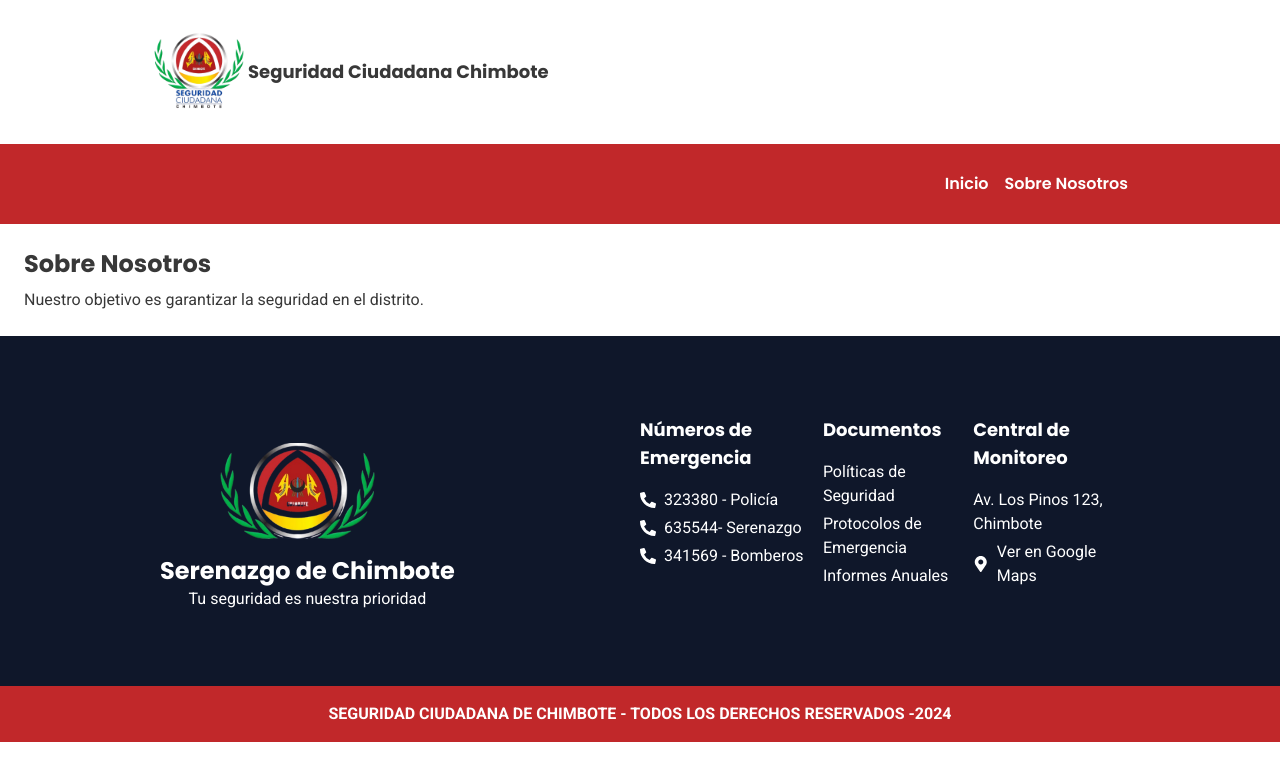
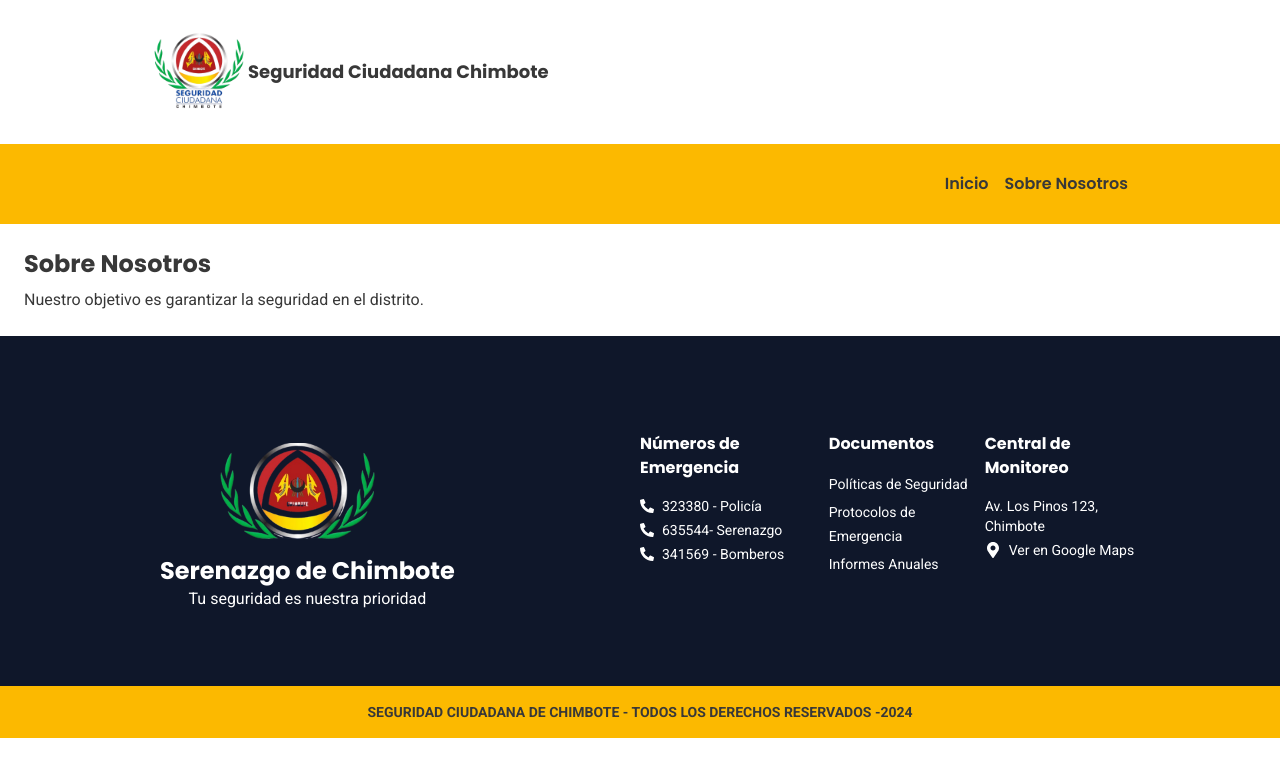
Before and after one commit to FernandoTelloL/landing-seguridad-ciudadana-chimbote, a React (Vite) app: page /about in a window 1280 px wide. Shown: the top 780 px of the page. Built offline with nearby package versions, Linux system fonts and the light colour scheme.

Commit message:
agregado organigrama

```diff
--- a/src/pages/HomePage.tsx
+++ b/src/pages/HomePage.tsx
@@ -2,6 +2,7 @@
 import { Banner } from "../components/Banner";
 import { HeroSection } from "../components/HeroSection";
 import { EmergencyNumbers } from "../sections/home-page/EmergencyNumbers";
+import { Organigrama } from "../sections/home-page/Organigrama";
 import { ReporteSemanal } from "../sections/home-page/ReporteSemanal";
 import { UltimasNoticias } from "../sections/home-page/UltimasNoticias";
 
@@ -17,6 +18,7 @@ export const HomePage: React.FC = () => {
       <UltimasNoticias />
       <EmergencyNumbers />
       <Banner backgroundImage="./assets/images/bg-blue.jpg" pngImage="./assets/images/sereno-caricatura.png" />
+      <Organigrama />
       <ReporteSemanal />
 
     </div>
--- /dev/null
+++ b/src/sections/home-page/Organigrama.tsx
@@ -0,0 +1,14 @@
+
+
+export const Organigrama: React.FC = () => {
+  return (
+    <>
+      <h2 className="text-[40px] font-bold text-center mt-24 mb-10">Organigrama</h2>
+      <div className="flex flex-col items-center justify-center">
+
+        <img className="w-[65%] py-3 px-16  border-4 border-gray-300 rounded-lg shadow-xl" src="./assets/images/organigrama.png" alt="Organigrama" />
+
+      </div>
+    </>
+  )
+}
--- a/src/sections/home-page/ReporteSemanal.tsx
+++ b/src/sections/home-page/ReporteSemanal.tsx
@@ -89,7 +89,7 @@ const videos = [
 
 export const ReporteSemanal: React.FC = () => {
   return (
-    <section className="py-20 ">
+    <section className="mt-24 pt-14 pb-20 bg-slate-100">
       <div className='w-[80vw] mx-auto'>
         <h2 className="text-4xl font-bold text-center text-gray-800 mb-12">REPORTE SEMANAL</h2>
 
@@ -121,7 +121,7 @@ export const ReporteSemanal: React.FC = () => {
                     className="w-full h-48 object-cover"
                   />
                   <div className="p-4">
-                    <h3 className="text-lg font-bold text-gray-800 mb-2">{video.title}</h3>
+                    <h3 className="text-base font-bold text-gray-800 mb-2">{video.title}</h3>
                     <p className="text-sm text-gray-500">{video.date}</p>
                   </div>
                 </a>
--- a/src/sections/home-page/UltimasNoticias.tsx
+++ b/src/sections/home-page/UltimasNoticias.tsx
@@ -75,10 +75,10 @@ export const UltimasNoticias: React.FC = () => {
               className="w-full h-48 object-cover"
             />
             <div className="p-4">
-              <p className="py-2 px-6 w-fit rounded-lg text-xs my-2 bg-red-personal-color text-white font-bold ">{noticia.fecha}</p>
+              <p className="py-2 px-6 w-fit rounded-lg text-xs my-2 bg-red-personal-color text-text-primary-color font-bold shadow-lg">{noticia.fecha}</p>
               <h3 className="text-xl font-bold my-4 ">{noticia.titulo.toUpperCase()}</h3>
               <p className="text-sm leading-6">{noticia.resumen}</p>
-              <Link to={`/noticia/${noticia.id}`} className=" block text-sm font-extrabold underline-offset-4 mt-4 text-red-personal-color underline">Leer más</Link>
+              <Link to={`/noticia/${noticia.id}`} className=" block text-sm font-extrabold underline-offset-4 mt-4 text-green-700 font-poppins underline">Leer más</Link>
             </div>
           </a>
         ))}
--- a/src/shared/components/Footer.tsx
+++ b/src/shared/components/Footer.tsx
@@ -21,20 +21,20 @@ export const Footer: React.FC = () => {
         </div>
 
         {/* Columna derecha */}
-        <div className="md:w-1/2 flex flex-col md:flex-row justify-around mt-12">
+        <div className="md:w-1/2 gap-4 flex flex-col md:flex-row justify-around mt-16">
           {/* Números de emergencia */}
           <div className="mb-4 md:mb-0">
-            <h3 className="text-lg font-bold mb-4">Números de Emergencia</h3>
+            <h3 className="text-base font-bold mb-4">Números de Emergencia</h3>
             <ul>
-              <li className="flex items-center mb-1">
+              <li className="flex items-center mb-1 text-sm">
                 <FaPhoneAlt className="mr-2" />
                 <span>323380 - Policía</span>
               </li>
-              <li className="flex items-center mb-1">
+              <li className="flex items-center mb-1 text-sm">
                 <FaPhoneAlt className="mr-2" />
                 <span>635544- Serenazgo</span>
               </li>
-              <li className="flex items-center mb-1">
+              <li className="flex items-center mb-1 text-sm">
                 <FaPhoneAlt className="mr-2" />
                 <span>341569 - Bomberos</span>
               </li>
@@ -43,25 +43,25 @@ export const Footer: React.FC = () => {
 
           {/* Documentos */}
           <div className="mb-4 md:mb-0">
-            <h3 className="text-lg font-bold mb-4">Documentos</h3>
+            <h3 className="font-bold mb-4 text-base">Documentos</h3>
             <ul>
-              <li className="mb-1"><a href="#" className="hover:underline">Políticas de Seguridad</a></li>
-              <li className="mb-1"><a href="#" className="hover:underline">Protocolos de Emergencia</a></li>
-              <li className="mb-1"><a href="#" className="hover:underline">Informes Anuales</a></li>
+              <li className="mb-1"><a href="#" className="hover:underline text-sm">Políticas de Seguridad</a></li>
+              <li className="mb-1"><a href="#" className="hover:underline text-sm">Protocolos de Emergencia</a></li>
+              <li className="mb-1"><a href="#" className="hover:underline text-sm">Informes Anuales</a></li>
             </ul>
           </div>
 
           {/* Dirección de la central de monitoreo */}
           <div>
-            <h3 className="text-lg font-bold mb-4">Central de Monitoreo</h3>
-            <p className="mb-1">Av. Los Pinos 123, Chimbote</p>
+            <h3 className="text-base font-bold mb-4">Central de Monitoreo</h3>
+            <p className="mb-1 text-sm">Av. Los Pinos 123, Chimbote</p>
             <div className="flex items-center">
               <FaMapMarkerAlt className="mr-2" />
               <a
                 href="https://www.google.com/maps"
                 target="_blank"
                 rel="noopener noreferrer"
-                className="hover:underline"
+                className="hover:underline text-sm"
               >
                 Ver en Google Maps
               </a>
@@ -71,8 +71,8 @@ export const Footer: React.FC = () => {
       </div>
 
       {/* Franja de seguridad ciudadana */}
-      <div className=" bg-red-personal-color text-white text-center py-4">
-        <p className="text-md font-semibold">SEGURIDAD CIUDADANA DE CHIMBOTE - TODOS LOS DERECHOS RESERVADOS -2024</p>
+      <div className=" bg-red-personal-color text-text-primary-color text-center py-4">
+        <p className="text-sm font-semibold">SEGURIDAD CIUDADANA DE CHIMBOTE - TODOS LOS DERECHOS RESERVADOS -2024</p>
       </div>
     </footer>
   );
--- a/src/shared/components/Header.tsx
+++ b/src/shared/components/Header.tsx
@@ -10,12 +10,12 @@ export const Header: React.FC = () => {
         </div>
         <h1 className="text-lg font-bold">Seguridad Ciudadana Chimbote</h1>
       </div>
-      <div className='bg-red-personal-color h-20 text-white '>
+      <div className='bg-red-personal-color h-20 text-text-primary-color '>
         <div className=' flex items-center justify-end w-[80vw] mx-auto p-6 h-[inherit]'>
           <nav className=" ">
             <ul className="flex space-x-4 items-center font-[600] font-poppins">
-              <li><NavLink to="/">Inicio</NavLink></li>
-              <li><NavLink to="/about">Sobre Nosotros</NavLink></li>
+              <li><NavLink to="/" className='hover:text-[#c1282a] transition-all duration-300'>Inicio</NavLink></li>
+              <li><NavLink to="/about" className='hover:text-[#c1282a] transition-all duration-300'>Sobre Nosotros</NavLink></li>
             </ul>
           </nav>
 
--- a/tailwind.config.js
+++ b/tailwind.config.js
@@ -11,7 +11,8 @@ export default {
         poppins: ['Poppins', 'sans-serif'],
       },
       colors: {
-        'red-personal-color': '#c1282a',
+        // 'red-personal-color': '#c1282a',
+        'red-personal-color': '#FCB900',
         'text-primary-color': '#383838',
         'title-color': '#000000',
         'alternative-bg-color': '#FFBE00',
```
Also changed, not shown: public/assets/images/organigrama.png (added).
